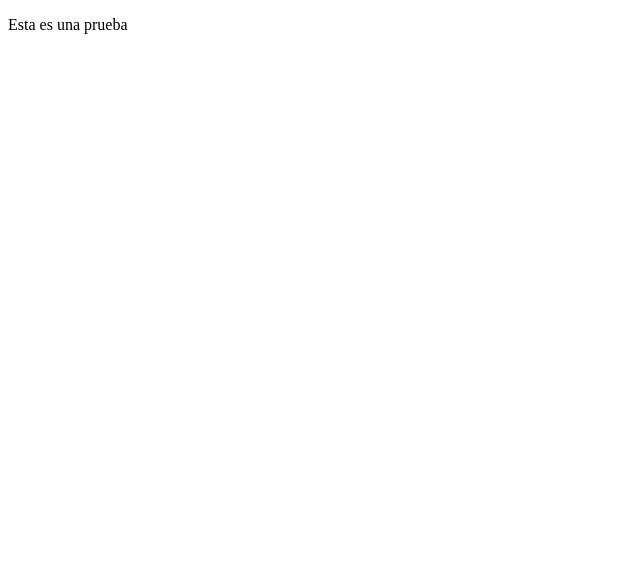
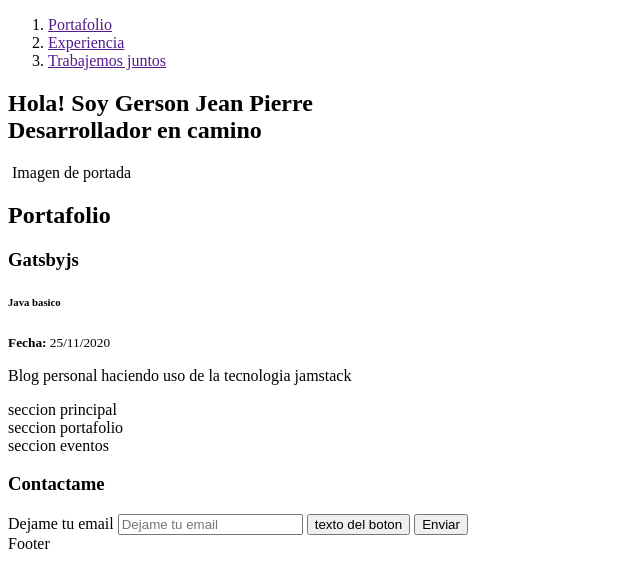
Before and after one commit to iblezya/iblezya.github.io, a plain HTML site: page index.html in a window 1280 px wide. Shown: the whole page, without its empty margins (0-640 px from the left). Drawn offline with Linux system fonts and the light colour scheme.

Commit message:
Esqueleto

```diff
--- a/index.html
+++ b/index.html
@@ -1,5 +1,5 @@
 <!DOCTYPE html>
-<html lang="en">
+<html lang="es">
 
 <head>
   <meta charset="UTF-8">
@@ -8,7 +8,48 @@
 </head>
 
 <body>
-  <p>Esta es una prueba</p>
+  <header>
+    <nav>
+      <ol>
+        <li><a href="">Portafolio</a></li>
+        <li><a href="">Experiencia</a></li>
+        <li><a href="">Trabajemos juntos</a></li>
+      </ol>
+    </nav>
+  </header>
+  <section>
+    <h1>
+      Hola! Soy
+      <strong>Gerson Jean Pierre</strong>
+      <br />
+      Desarrollador en camino
+    </h1>
+    <img src="" alt=""> Imagen de portada
+  </section>
+  <section>
+    <h2>Portafolio</h2>
+    <article>
+      <h3>Gatsbyjs</h3>
+      <h6>Java basico</h6>
+      <p><small><strong>Fecha: </strong>25/11/2020</small></p>
+      <p>Blog personal haciendo uso de la tecnologia jamstack</p>
+    </article>
+  </section>
+  <section>seccion principal</section>
+  <section>seccion portafolio</section>
+  <section>seccion eventos</section>
+  <section>
+    <form action="">
+      <h3>
+        Contactame
+      </h3>
+      <label for="email">Dejame tu email</label>
+      <input type="text" placeholder="Dejame tu email" id="email">
+      <input type="submit" value="texto del boton">
+      <button>Enviar</button>
+    </form>
+  </section>
+  <section>Footer</section>
 </body>
 
 </html>
```
